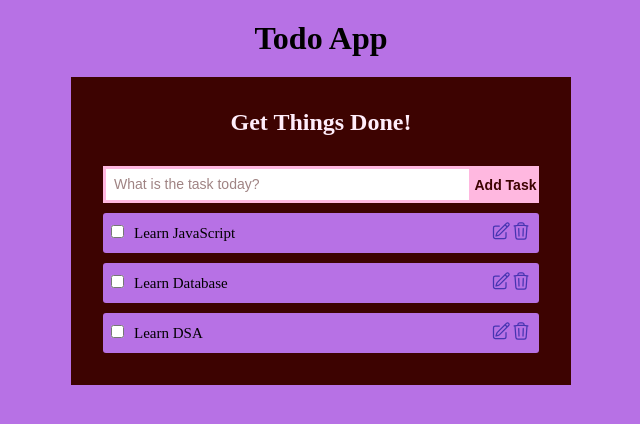
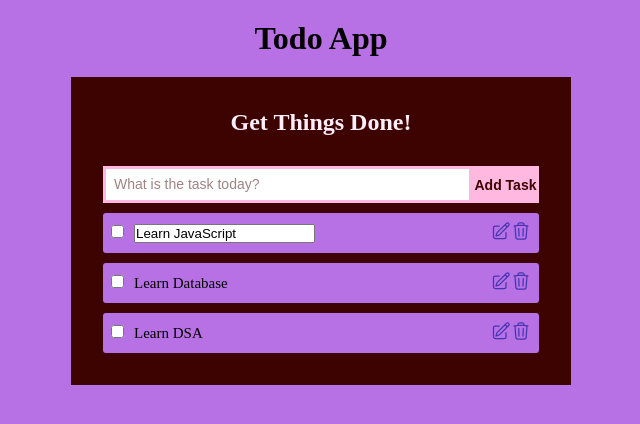
Before and after one commit to 2giosangmitom/todolist-vue, a Vue app: page / in a window 1280 px wide. Both pictures are taken after a click on the icon 820 px from the left and 231 px from the top of the page. Shown: the top 424 px of the page, without its empty margins (319-959 px from the left). Built offline with nearby package versions, Linux system fonts and the light colour scheme.

Commit message:
feat: add update capability

```diff
--- a/src/components/ListItem.vue
+++ b/src/components/ListItem.vue
@@ -1,28 +1,44 @@
 <script setup lang="ts">
+import TrashIcon from './icons/TrashIcon.vue';
+import EditIcon from './icons/EditIcon.vue';
+import { ref } from 'vue';
+
 interface Props {
   isChecked: boolean;
+  title: string;
 }
-defineProps<Props>();
-
-import TrashIcon from './icons/TrashIcon.vue';
-import EditIcon from './icons/EditIcon.vue';
+const props = defineProps<Props>();
 
 const emit = defineEmits(['check', 'delete', 'update']);
 
-const handleCheck = () => {
-  emit('check');
+const newTitle = ref('');
+const isEditable = ref(false);
+
+const handleEdit = () => {
+  isEditable.value = true;
+  newTitle.value = props.title;
+};
+
+const handleUpdate = () => {
+  emit('update', newTitle.value);
+  isEditable.value = false;
 };
 </script>
 
 <template>
   <div class="list_item">
     <div :class="{ checked: isChecked }">
-      <input type="checkbox" class="checkbox" @change="handleCheck" :checked="isChecked" />
-      <slot />
+      <input type="checkbox" class="checkbox" @change="emit('check')" :checked="isChecked" />
+      <template v-if="isEditable">
+        <input type="text" v-model="newTitle" @blur="handleUpdate" @keyup.enter="handleUpdate" />
+      </template>
+      <template v-else>
+        {{ title }}
+      </template>
     </div>
 
     <div>
-      <EditIcon class="edit_icon" />
+      <EditIcon class="edit_icon" @click="handleEdit" />
       <TrashIcon class="trash_icon" />
     </div>
   </div>
--- a/src/components/TodoList.vue
+++ b/src/components/TodoList.vue
@@ -11,8 +11,33 @@ type Todo = {
 const dbOk = ref(false);
 const todoList: Ref<Todo[]> = ref([]);
 
+// Update the check state of a Todo
 const handleCheck = (item: Todo) => {
   item.checked = !item.checked;
+
+  const request = indexedDB.open('TodoList');
+
+  request.onsuccess = (event) => {
+    const db = (event.target as IDBOpenDBRequest).result;
+    const transaction = db.transaction('todos', 'readwrite');
+
+    const todoStore = transaction.objectStore('todos');
+
+    const update = todoStore.put({ ...item });
+
+    update.onsuccess = () => {
+      console.log('Todo item updated successfully');
+    };
+
+    update.onerror = () => {
+      console.error('Error updating todo item');
+    };
+  };
+};
+
+// Update the content of a todo
+const handleUpdate = (item: Todo, newTitle: string) => {
+  item.title = newTitle;
 
   const request = indexedDB.open('TodoList');
 
@@ -93,7 +118,12 @@ onBeforeMount(() => {
 
       <ul class="todo_list">
         <li v-for="item in todoList" :key="item.id">
-          <ListItem :is-checked="item.checked" @check="handleCheck(item)">{{ item.title }}</ListItem>
+          <ListItem
+            :is-checked="item.checked"
+            :title="item.title"
+            @check="handleCheck(item)"
+            @update="handleUpdate(item, $event)"
+          />
         </li>
       </ul>
     </div>
```
